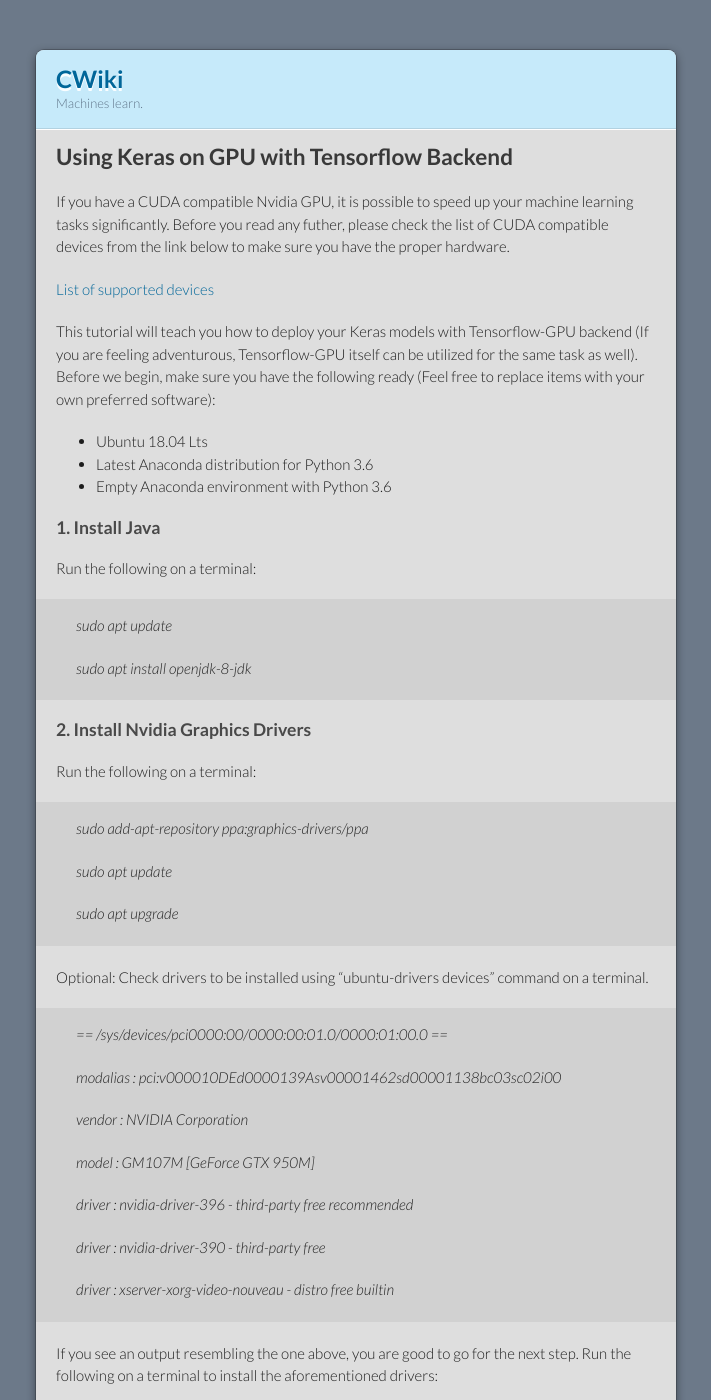
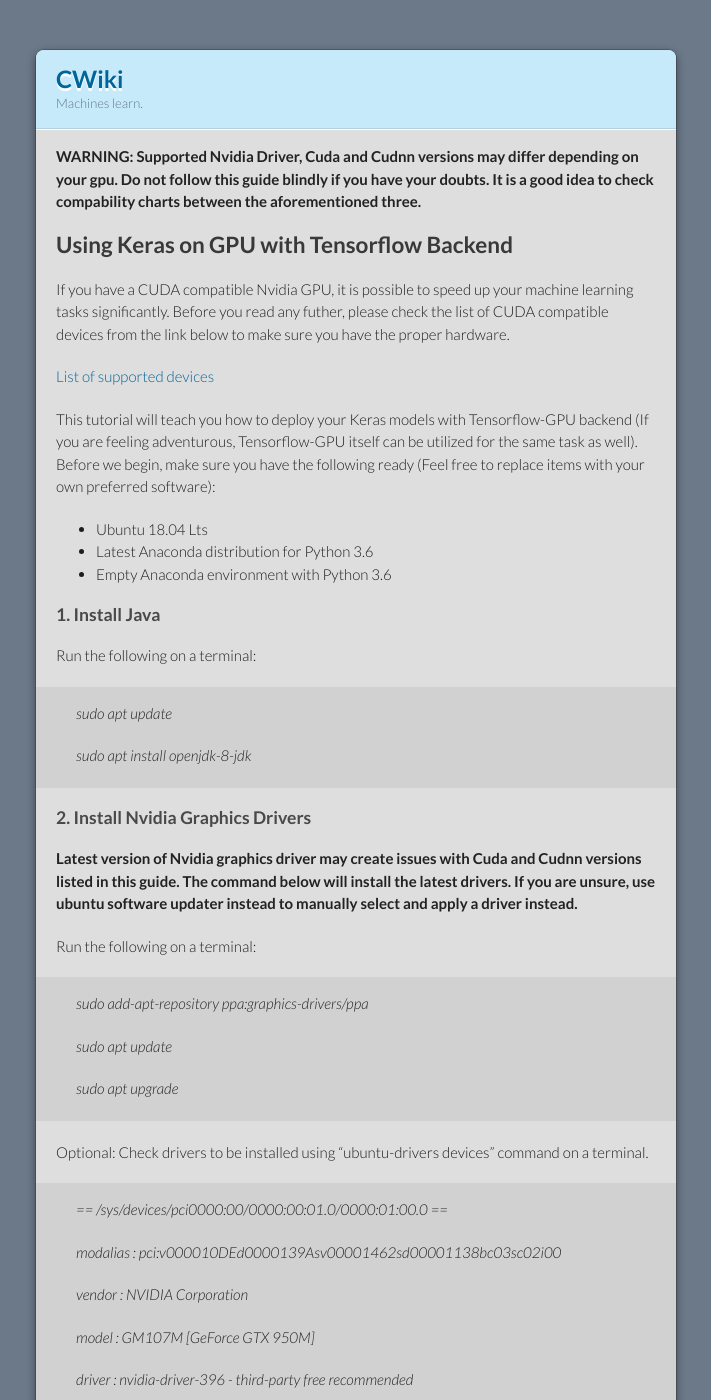
Before and after one commit to burakyldrm/pythoniancultist.github.io, a Jekyll site: the page built from keras_gpu.md, in a window 1280 px wide and 1400 px high. Shown: the whole window, without its empty margins (284-995 px from the left). Built offline with Jekyll 4.4.1, drawn with Linux system fonts in a browser that asks for light colours; our own code applies the rules of GitHub Pages for plain Markdown files.

Commit message:
dataset and gpu installation updates

```diff
--- a/keras_gpu.md
+++ b/keras_gpu.md
@@ -1,6 +1,8 @@
 ---
 layout: default
 ---
+
+__WARNING: Supported Nvidia Driver, Cuda and Cudnn versions may differ depending on your gpu. Do not follow this guide blindly if you have your doubts. It is a good idea to check compability charts between the aforementioned three.__
 
 ## Using Keras on GPU with Tensorflow Backend
 
@@ -23,6 +25,7 @@ Run the following on a terminal:
 >sudo apt install openjdk-8-jdk
 
 ### 2. Install Nvidia Graphics Drivers
+__Latest version of Nvidia graphics driver may create issues with Cuda and Cudnn versions listed in this guide. The command below will install the latest drivers. If you are unsure, use ubuntu software updater instead to manually select and apply a driver instead.__
 
 Run the following on a terminal:
 
```
Also changed, not shown: index.md (+3 -0 lines).
